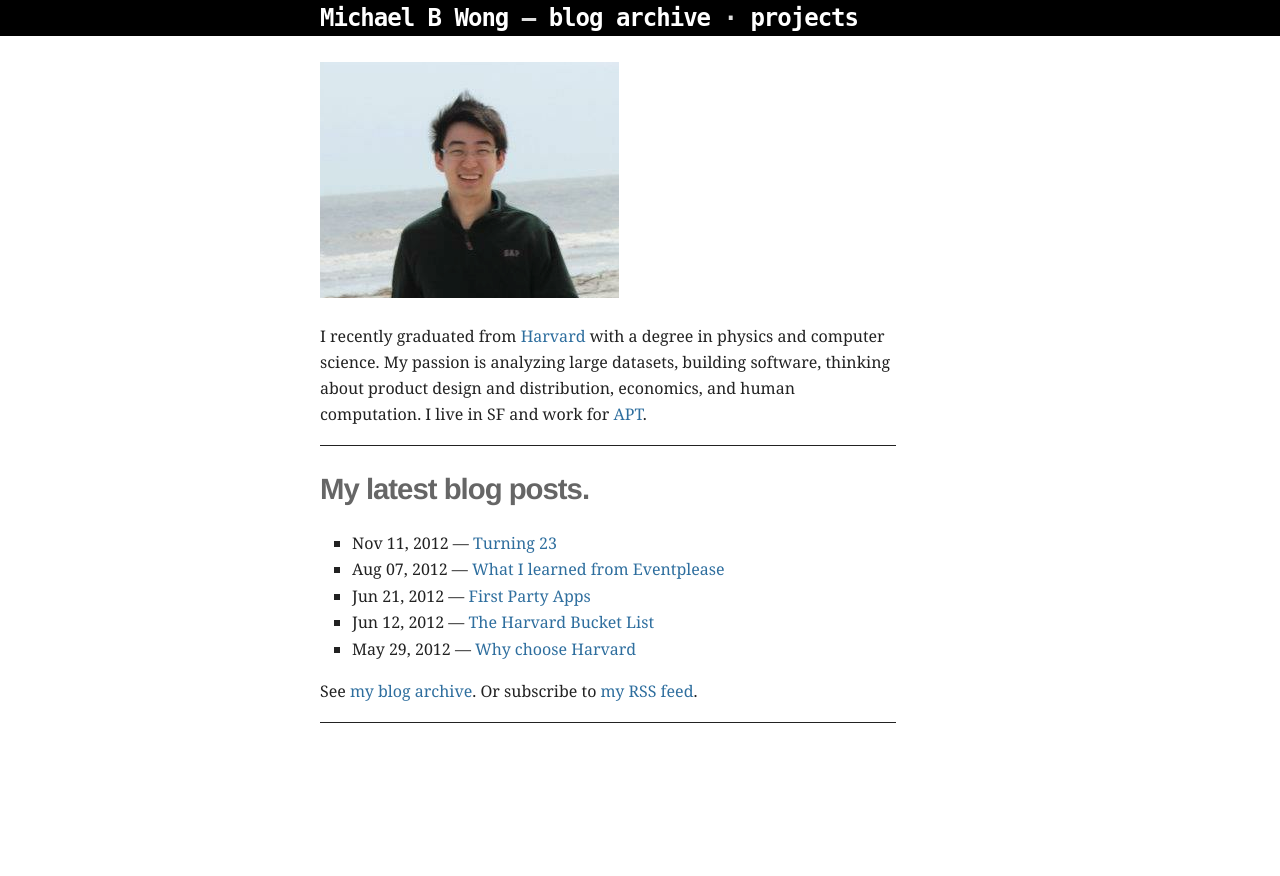
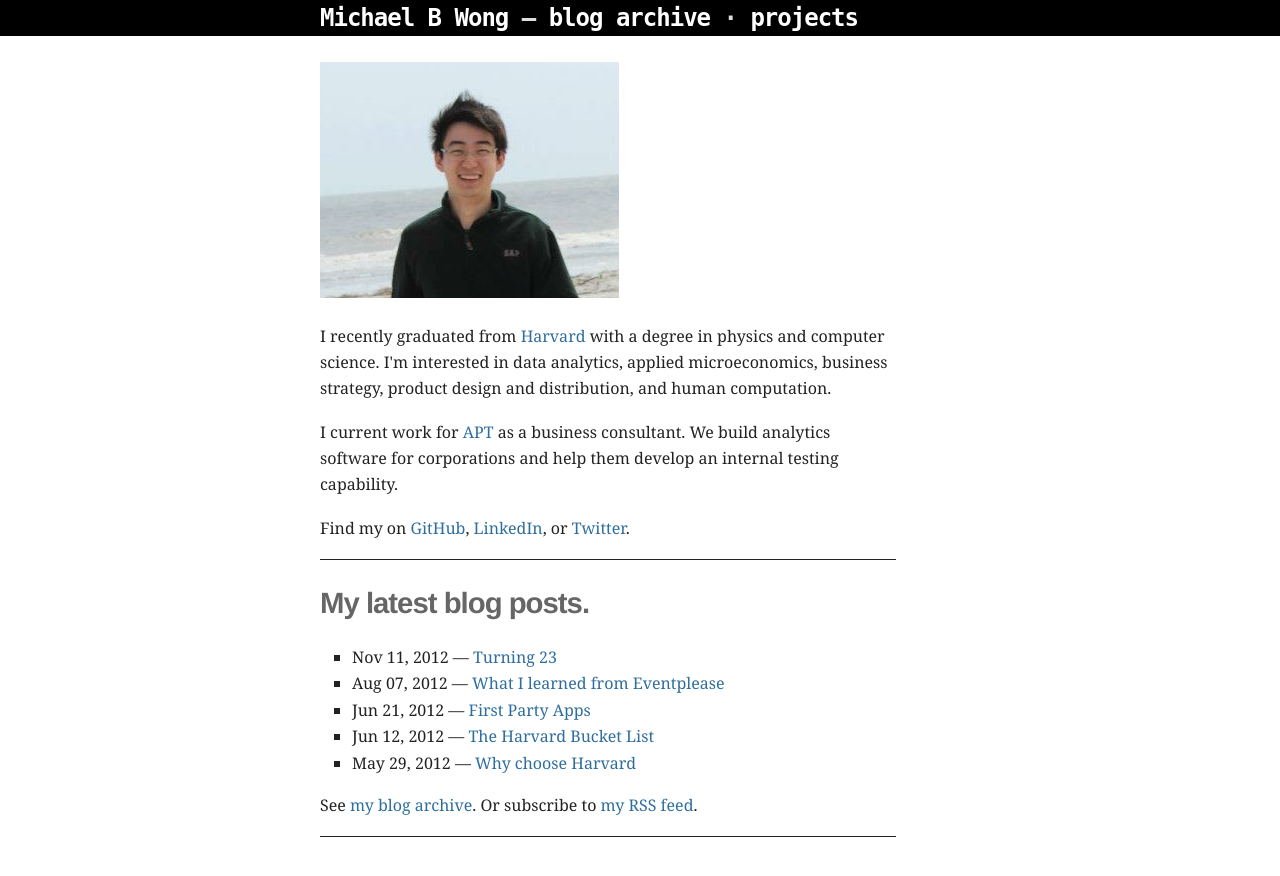
Before and after one commit to mbwong/mbwong.github.com, a Jekyll site: the page built from index.html, in a window 1280 px wide. Shown: the top 876 px of the page. Built offline with Jekyll 4.4.1, drawn with Linux system fonts in a browser that asks for light colours.

Commit message:
Update index.html

```diff
--- a/index.html
+++ b/index.html
@@ -5,7 +5,11 @@ title: Home
 <h2 id="intro"></h2>
 <div class="post">
 <p><img src="/mugshot.png"/></p>
-<p>I recently graduated from <a href="http://harvard.edu">Harvard</a> with a degree in physics and computer science. My passion is analyzing large datasets, building software, thinking about product design and distribution, economics, and human computation. I live in SF and work for <a href="http://predictivetechnologies.com">APT</a>.
+
+<p>I recently graduated from <a href="http://harvard.edu">Harvard</a> with a degree in physics and computer science. I'm interested in data analytics, applied microeconomics, business strategy, product design and distribution, and human computation.
+
+<p>I current work for <a href="http://predictivetechnologies.com">APT</a> as a business consultant. We build analytics software for corporations and help them develop an internal testing capability.
+<p>Find my on <a href="http://github.com/mbwong">GitHub</a>, <a href="http://www.linkedin.com/pub/michael-wong/25/547/850">LinkedIn</a>, or <a href="http://twitter.com/mbwong">Twitter</a>.
 </div>
 
 <h2 id="intro">My latest blog posts.</h2>
```
